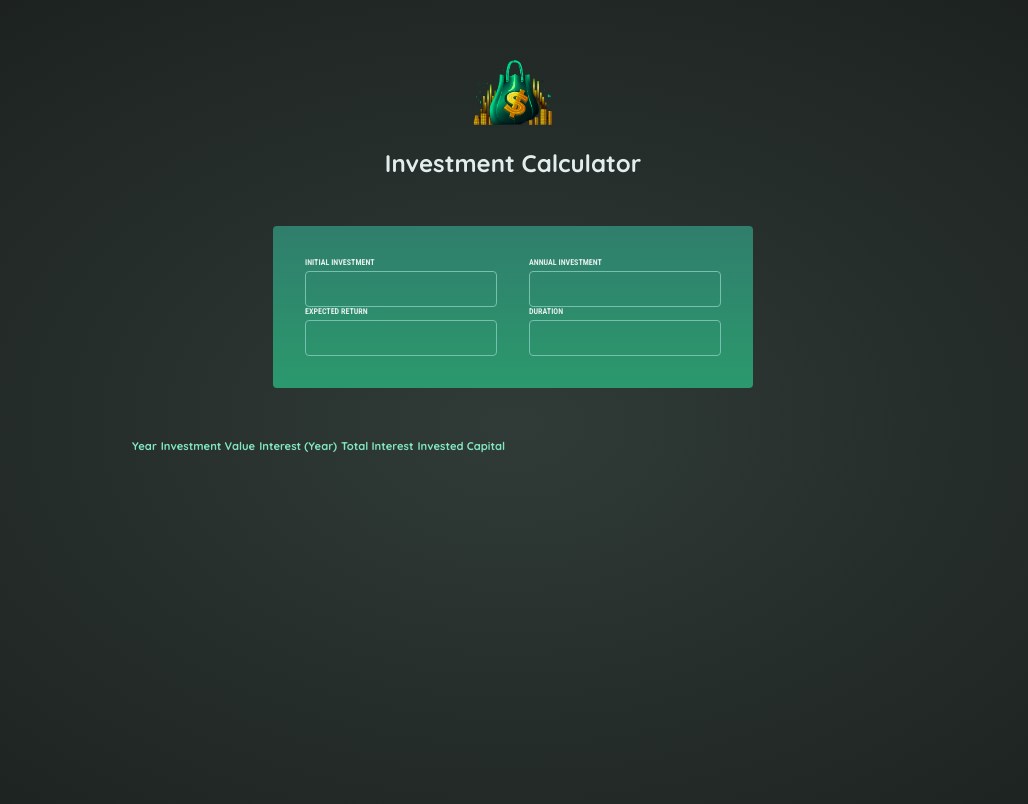
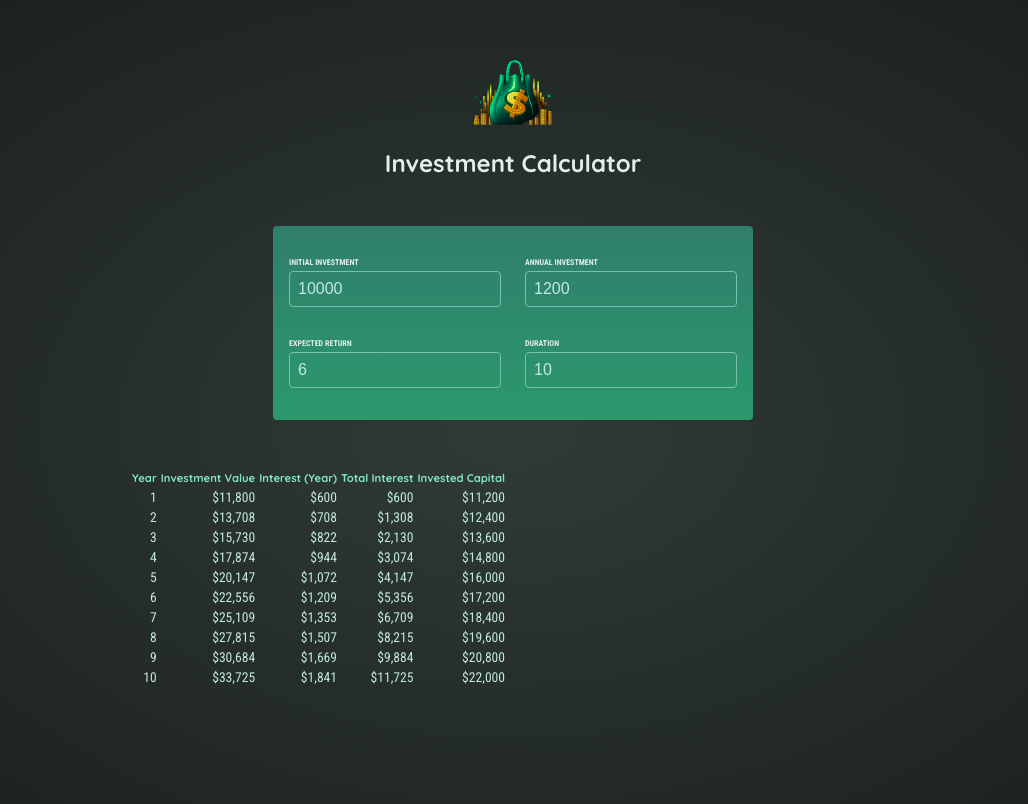
Before and after one commit to amberseas/react-investment-calc, a React (Vite) app: page / in a window 1280 px wide. Shown: the top 804 px of the page, without its empty margins (127-1155 px from the left). Built offline with nearby package versions, Linux system fonts and the light colour scheme.

Commit message:
refactor: move userInput to separate component, change name from InvestmentParameters to UserInput component

```diff
--- a/src/App.jsx
+++ b/src/App.jsx
@@ -1,37 +1,28 @@
 import {useState} from "react";
-import InvestmentParameters from "./components/InvestmentParameters";
+import InvestmentParameters from "./components/InputField";
 import InvestmentResultsTable from "./components/InvestmentResultsTable";
+import UserInput from "./components/UserInput";
 
 function App () {
-  const [investmentParameters, setInvestmentParameters] = useState({
-    initialInvestment: null,
-    annualInvestment: null,
-    expectedReturn: null,
-    duration: null,
+  const [userInput, setUserInput] = useState({
+    initialInvestment: 10000,
+    annualInvestment: 1200,
+    expectedReturn: 6,
+    duration: 10,
   });
 
-  const handleInvestmentParametersChange = (name, value) => {
-    setInvestmentParameters(prevParams => {
-      const newParams = {...prevParams, [name]: value};
-      return newParams;
+  const handleUserInputChange = (name, value) => {
+    setUserInput(prevParams => {
+      return {...prevParams, [name]: value};
     });
   };
   return (
     <main>
-      <div id="user-input">
-        <div className="input-group">
-          <InvestmentParameters label='Initial investment' name='initialInvestment' type='number' parameters={{min: '0'}} onChange={handleInvestmentParametersChange} />
-          <InvestmentParameters label='Annual investment' name='annualInvestment' type='number' parameters={{min: '0'}} onChange={handleInvestmentParametersChange} />
-        </div>
-        <div className="input-group">
-          <InvestmentParameters label='Expected return' name='expectedReturn' type='number' parameters={{min: '0'}} onChange={handleInvestmentParametersChange} />
-          <InvestmentParameters label='Duration' name='duration' type='number' parameters={{min: '0'}} onChange={handleInvestmentParametersChange} />
-        </div>
-      </div>
-      {investmentParameters.duration !== null && investmentParameters.duration <= 1 && <p>Duration must be greater than 1.</p>}
-      <div id="result">
-        <InvestmentResultsTable investParams={investmentParameters} />
-      </div>
+      <UserInput userInput={userInput} onChange={handleUserInputChange} />
+      {userInput.duration !== null && userInput.duration <= 1 && <p>Duration must be greater than 1.</p>}
+      <section id="result">
+        <InvestmentResultsTable investParams={userInput} />
+      </section>
     </main >
   );
 }
--- /dev/null
+++ b/src/components/InputField.jsx
@@ -0,0 +1,11 @@
+export default function InputField ({label, name, value, type, parameters, onChange}) {
+    const handleParamsChange = (e) => {
+        onChange(name, parseInt(e.target.value));
+    };
+    return (
+        <p>
+            <label htmlFor={label}>{label}</label>
+            <input id={label} type={type} value={value} {...parameters} onChange={handleParamsChange} />
+        </p>
+    );
+}
--- a/src/components/InvestmentParameters.jsx
+++ /dev/null
@@ -1,11 +0,0 @@
-export default function InvestmentParameters ({label, name, type, parameters, onChange}) {
-    const handleParamsChange = (e) => {
-        onChange(name, parseInt(e.target.value));
-    };
-    return (
-        <div>
-            <label htmlFor={label}>{label}</label>
-            <input id={label} type={type} {...parameters} onChange={handleParamsChange} />
-        </div>
-    );
-}
--- /dev/null
+++ b/src/components/UserInput.jsx
@@ -0,0 +1,50 @@
+import InputField from "./InputField";
+
+export default function UserInput ({userInput, onChange}) {
+    const inputFields = {
+        initialInvestment: {
+            label: 'Initial investment',
+            name: 'initialInvestment',
+            value: userInput.initialInvestment,
+            type: 'number',
+            parameters: {min: '0', required: true},
+            onChange: onChange
+        },
+        annualInvestment: {
+            label: 'Annual investment',
+            name: 'annualInvestment',
+            value: userInput.annualInvestment,
+            type: 'number',
+            parameters: {min: '0', required: true},
+            onChange: onChange
+        },
+        expectedReturn: {
+            label: 'Expected return',
+            name: 'expectedReturn',
+            value: userInput.expectedReturn,
+            type: 'number',
+            parameters: {min: '0', required: true},
+            onChange: onChange
+        },
+        duration: {
+            label: 'Duration',
+            name: 'duration',
+            value: userInput.duration,
+            type: 'number',
+            parameters: {min: '1', required: true},
+            onChange: onChange
+        },
+    };
+    return (
+        <section id="user-input">
+            <div className="input-group">
+                <InputField {...inputFields.initialInvestment} />
+                <InputField {...inputFields.annualInvestment} />
+            </div>
+            <div className="input-group">
+                <InputField {...inputFields.expectedReturn} />
+                <InputField {...inputFields.duration} />
+            </div>
+        </section>
+    );
+}
--- a/src/index.css
+++ b/src/index.css
@@ -31,7 +31,7 @@ body {
 }
 
 #user-input {
-  padding: 2rem;
+  padding: 1rem;
   max-width: 30rem;
   margin: 2rem auto;
   border-radius: 4px;
@@ -41,7 +41,7 @@ body {
 .input-group {
   display: flex;
   justify-content: space-evenly;
-  gap: 2rem;
+  gap: 1.5rem;
 }
 
 #user-input label {
```
